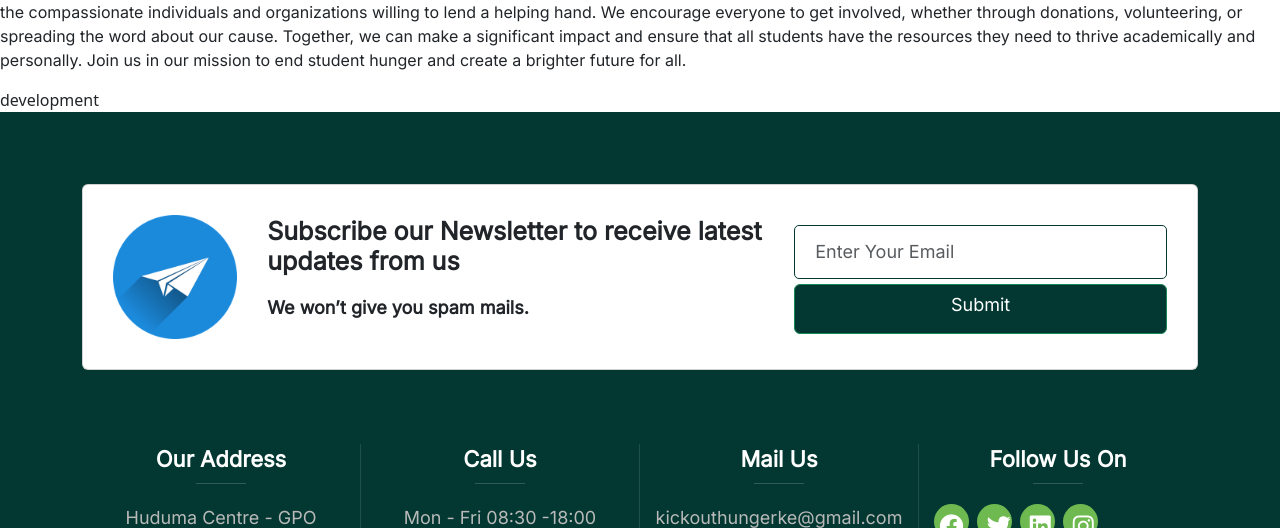
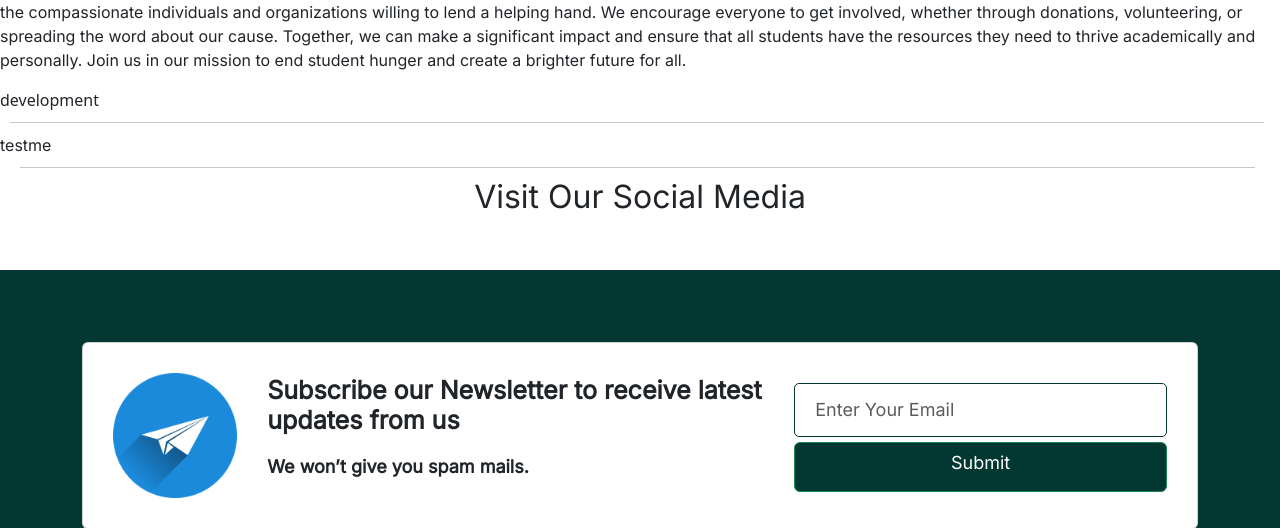
Before and after one commit to INUKA-PLATFORM/INUKA-PROJECT, a Django app: page /aboutus in a window 1280 px wide. Shown: the part 128-656 px from the top of the page. Run offline with Django 5.2, Linux system fonts and the light colour scheme; some libraries are stand-ins or nearby versions; some web fonts are replaced.

Commit message:
added the links

```diff
--- a/templates/frontend/about-us.html
+++ b/templates/frontend/about-us.html
@@ -46,22 +46,23 @@ We encourage everyone to get involved, whether through donations, volunteering,
         </div>
     </main>
            development
-    <!-- <div class="footer">
+ <div class="footer">
         <hr />
   testme
         <footer class="social">
             <hr>
             <h2>Visit Our Social Media</h2>
+             <a href="https://www.instagram.com/kickouthunger/" class="fa fa-instagram"></a>
+             <a href="mailto:kickouthungerke@gmail.com" class="fa fa-envelope"></a>
             <a href="https://www.linkedin.com/in/david-nanjila" class="fa fa-linkedin"></a>
             <a href="https://github.com/stoicdavi" class="fa fa-github"></a>
             <a href="https://twitter.com/" class="fa fa-twitter"></a>
 
         </footer>
-    </div> -->
+    </div>
 <!-- </body>
 </html> -->
             </footer>
-
 </body>
 </html>
 {% endblock %}
```
